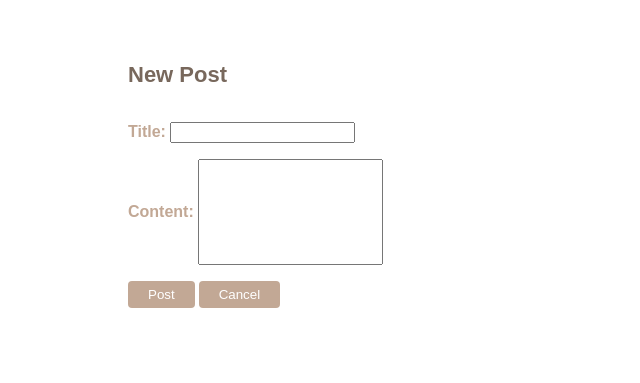
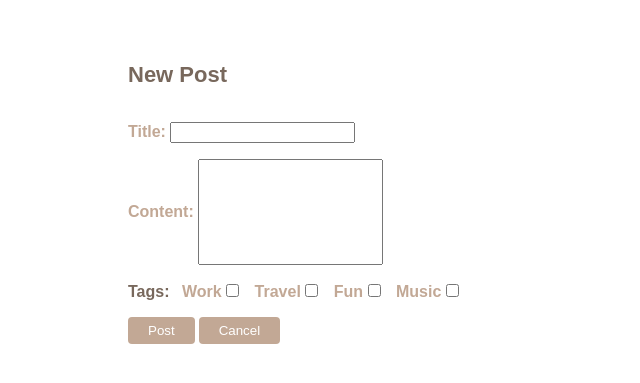
Before and after one commit to PatrickSontag/sqlalchemy-flask-blogly, a Flask app: page /user/1/new_post in a window 1280 px wide. Shown: the part 270-653 px from the top of the page, without its empty margins (0-640 px from the left). Run offline with Flask 2, Linux system fonts and the light colour scheme.

Commit message:
tag checkbox

```diff
--- a/static/styles.css
+++ b/static/styles.css
@@ -158,6 +158,13 @@ button {
     /* display: inline; */
 }
 
+.tag-label {
+    padding-left: 8px;
+}
+.tag-input {
+    margin-left: 0px;
+}
+
 h1 {
     font-family: sans-serif;
     color: rgb(84, 86, 116);
--- a/templates/new_post.html
+++ b/templates/new_post.html
@@ -11,6 +11,16 @@
 <form id="new-post-form" action="/user/{{ user.id }}/new_post" method="POST">
     <p class="form-text t-clr-2">Title: <input name="title" value=""></p>
     <p class="form-text t-clr-2">Content: <input class="post-input" name="content" value=""></p>
+    <p class="form-text t-clr-1">Tags:
+        <label class="tag-label t-clr-2" for="tag1">Work</label>
+        <input class="tag-input" type="checkbox" name="tag1">
+        <label class="tag-label t-clr-2" for="tag2">Travel</label>
+        <input class="tag-input" type="checkbox" name="tag2"Travel>
+        <label class="tag-label t-clr-2" for="tag3">Fun</label>
+        <input class="tag-input" type="checkbox" name="tag3"Fun>
+        <label class="tag-label t-clr-2" for="tag4">Music</label>
+        <input class="tag-input" type="checkbox" name="tag4"Music>
+    </p>
 </form>
 
 <form>
```
